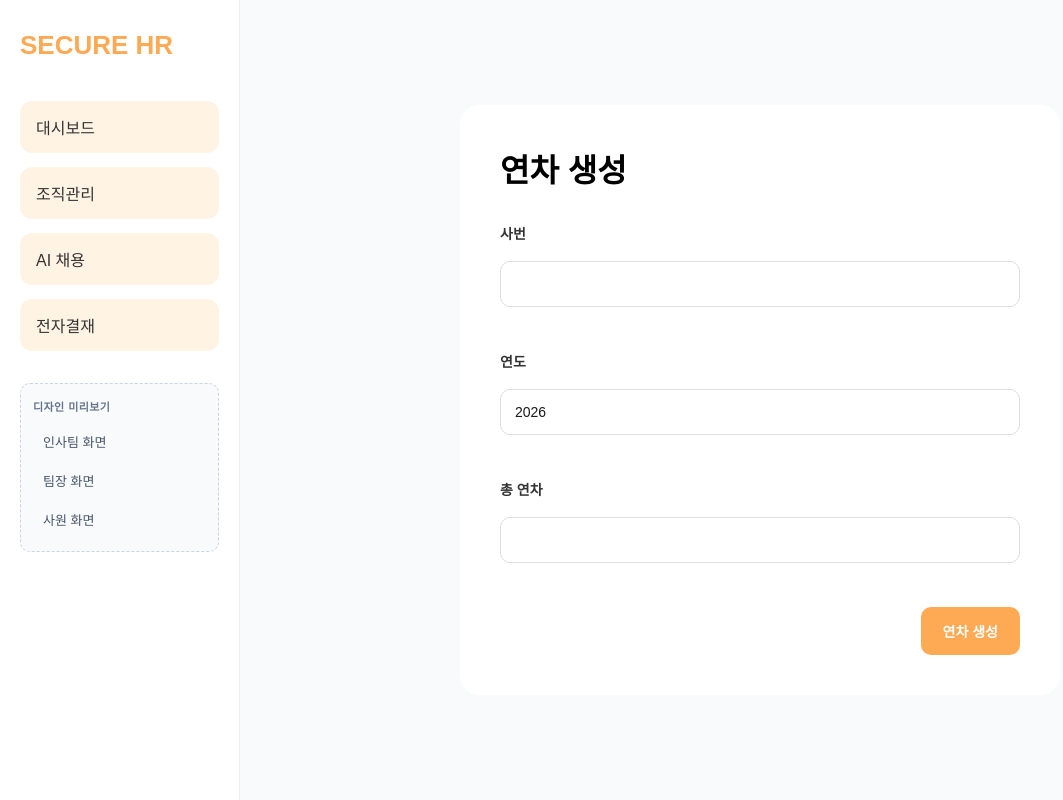
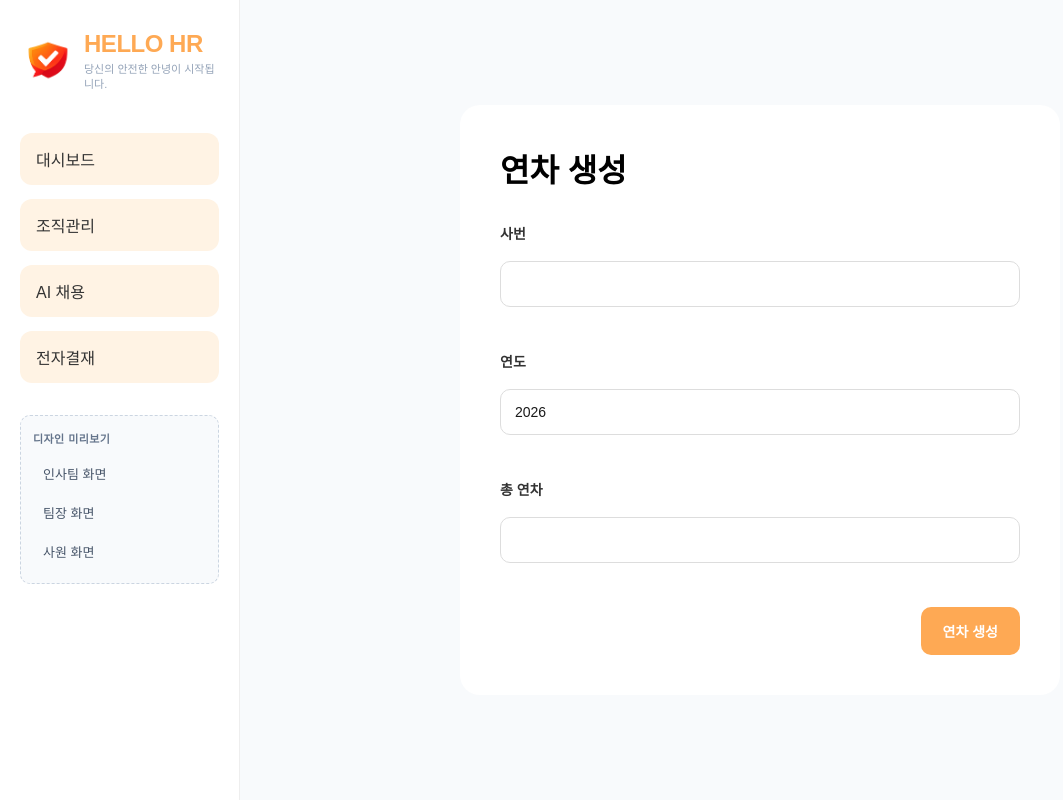
Before and after one commit to Miniproject-management/management-front, a React (Vite) app: page /approval/leave-balance in a window 1280 px wide. Shown: the top 800 px of the page, without its empty margins (0-1063 px from the left). Built offline with nearby package versions, Linux system fonts and the light colour scheme.

Commit message:
sidebar update

```diff
--- a/src/components/Sidebar.jsx
+++ b/src/components/Sidebar.jsx
@@ -17,7 +17,22 @@ function Sidebar() {
   return (
     <aside className="sidebar">
       <div>
-        <h2 className="logo">SECURE HR</h2>
+        <div className="brand-section">
+          <img
+            src="/hellohr-logo.png"
+            alt="HELLO HR"
+            className="brand-logo"
+          />
+
+          <div className="brand-text">
+            <h2 className="logo">HELLO HR</h2>
+
+            <p className="logo-title">
+              당신의 안전한 안녕이 시작됩니다.
+            </p>
+          </div>
+
+        </div>
 
         <nav className="nav-menu">
           <Link className="menu-item" to="/">
--- a/src/styles/sidebar.css
+++ b/src/styles/sidebar.css
@@ -12,13 +12,47 @@
   justify-content: space-between;
 }
 
+.brand-section {
+  display: flex;
+  align-items: center;
+
+  gap: 12px;
+
+  margin-bottom: 40px;
+}
+
+.brand-logo {
+  width: 52px;
+  height: 52px;
+
+  object-fit: contain;
+}
+
+.brand-text {
+  display: flex;
+  flex-direction: column;
+}
+
 .logo {
+  margin: 0;
+
   color: #fea954;
 
-  font-size: 26px;
-  font-weight: bold;
+  font-size: 24px;
+  font-weight: 800;
 
-  margin-bottom: 40px;
+  letter-spacing: -0.02em;
+}
+
+.logo-title {
+  margin-top: 4px;
+
+  color: #94a3b8;
+
+  font-size: 11px;
+  font-weight: 500;
+
+  line-height: 1.4;
 }
 
 .nav-menu {
```
Also changed, not shown: public/hellohr-logo.png (added).
